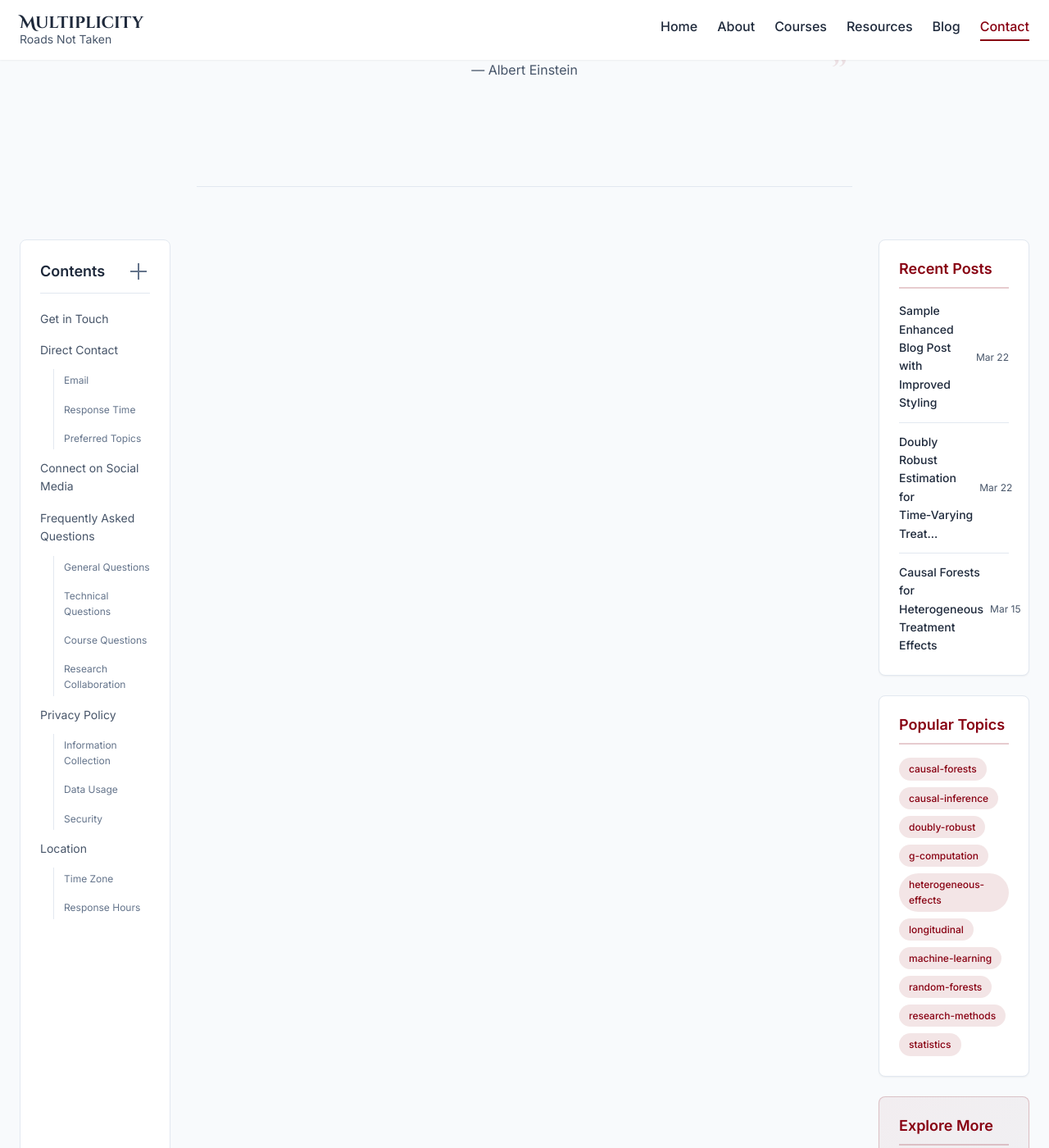
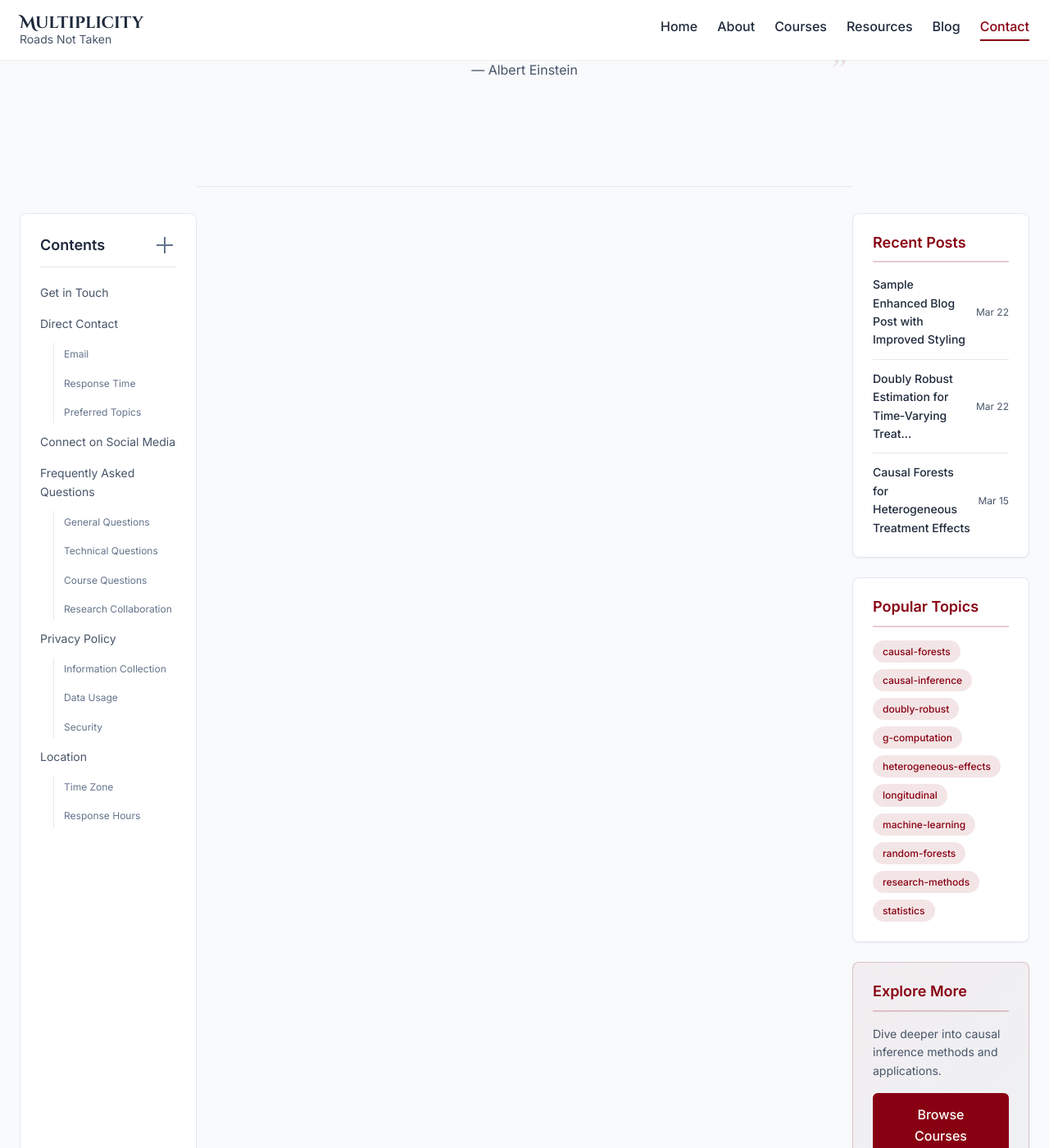
Before and after one commit to Feiran-Z/Multiplicity, a Jekyll site: the page built from contact.md, in a window 1280 px wide and 1400 px high, scrolled down 5033 px. Shown: the whole window at 82% size. Built offline with Jekyll 4.4.1, drawn with Linux system fonts in a browser that asks for light colours.

Commit message:
Layout fix #13

```diff
--- a/_sass/_components.scss
+++ b/_sass/_components.scss
@@ -1415,7 +1415,7 @@
 // Sophisticated layout grid system (1:3:1 ratio)
 .layout-grid {
   display: grid;
-  gap: $spacing-8;
+  //gap: $spacing-8;
   grid-template-columns: 1fr;
 
   // Activate 3-column layout earlier than 1024px so TOC/sidebar
```
